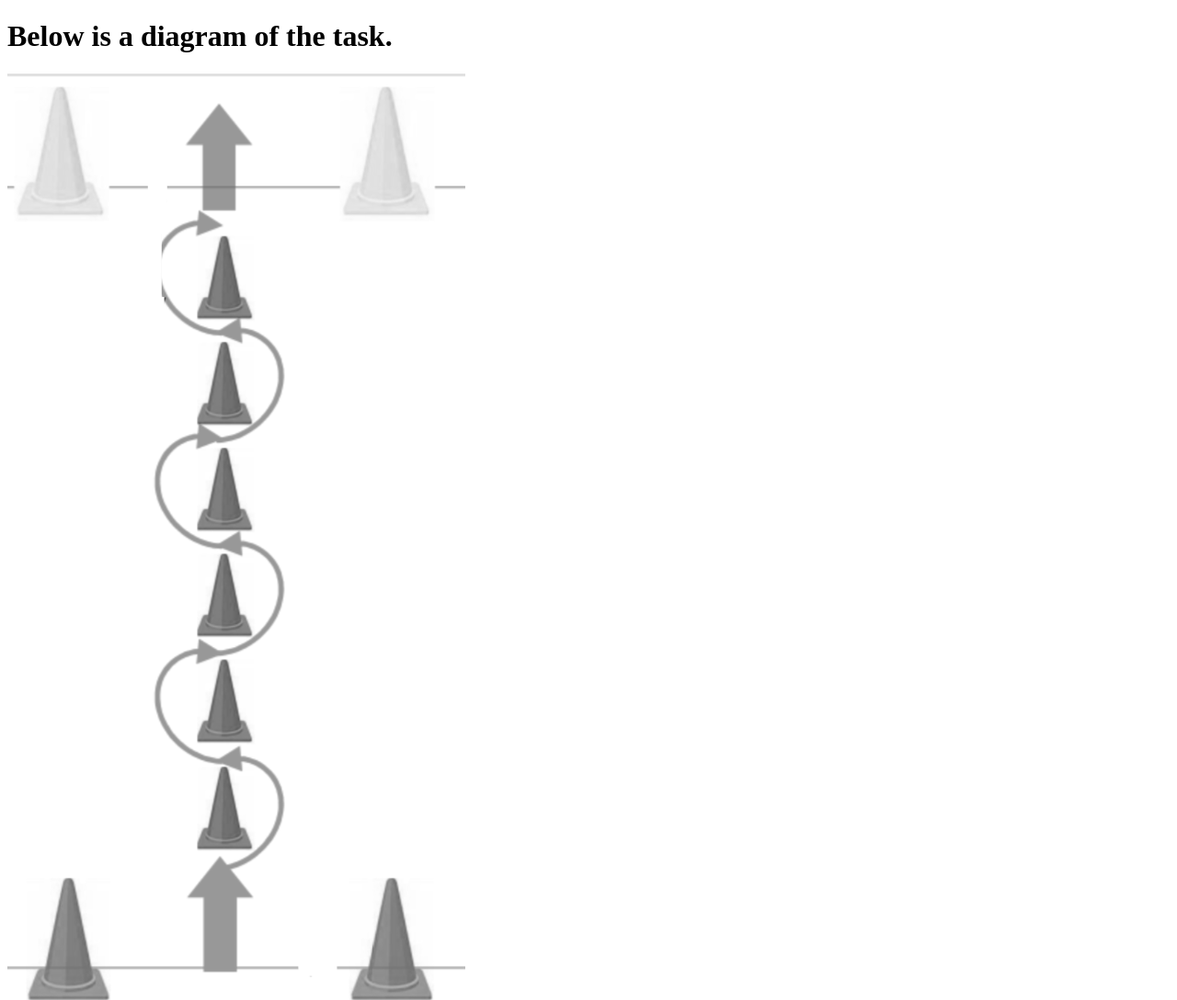
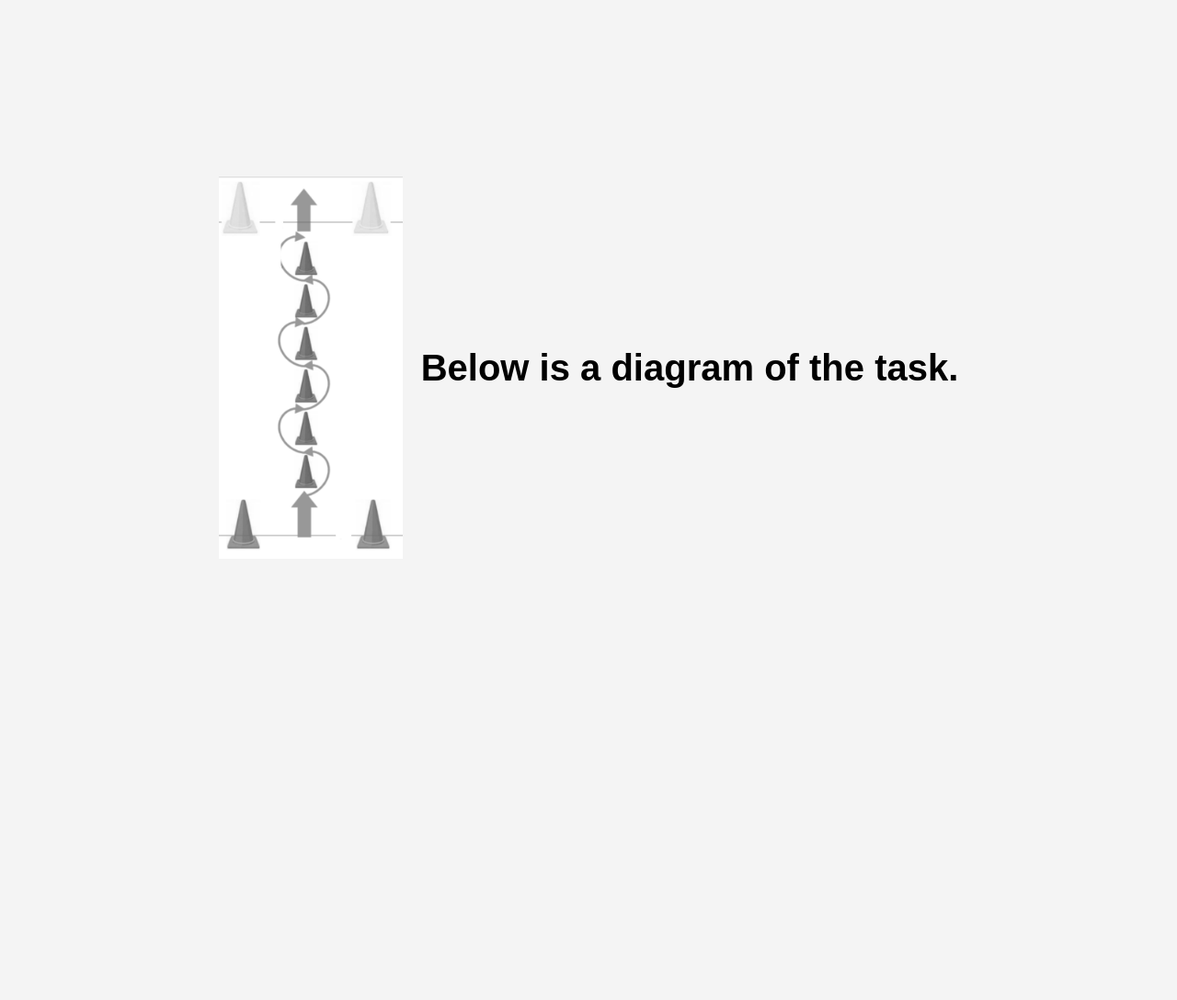
Before and after one commit to mariahschrum-tri/24-D-18_slalom_diagram, a plain HTML site: page index.html in a window 1280 px wide. Shown: the top 1088 px of the page at 92% size. After the commit the page ends 800 px from the top, so only its background shows below. Drawn offline with Linux system fonts and the light colour scheme.

Commit message:
Update index.html

```diff
--- a/index.html
+++ b/index.html
@@ -2,11 +2,39 @@
 <html lang="en">
 <head>
     <meta charset="UTF-8">
-    <meta name="viewport" content="width=device-width, initial-scale=.50">
+    <meta name="viewport" content="width=device-width, initial-scale=1.0">
     <title>My Image</title>
+    <style>
+        body {
+            display: flex;
+            align-items: center;
+            justify-content: center;
+            height: 100vh;
+            margin: 0;
+            background-color: #f4f4f4;
+        }
+        .container {
+            display: flex;
+            align-items: center;
+        }
+        .text {
+            text-align: center;
+            margin-left: 20px;
+            font-family: Arial, sans-serif;
+            font-size: 20px;
+        }
+        img {
+            width: 200px; /* Adjust image size here */
+            height: auto;
+        }
+    </style>
 </head>
 <body>
-    <h1>Below is a diagram of the task.</h1>
-    <img src="slalom_diagram_bw.png" alt="My Image" style="max-width:100%;height:auto;">
+    <div class="container">
+        <img src="slalom_diagram_bw.png" alt="My Image">
+        <div class="text">
+            <h1>Below is a diagram of the task.</h1>
+        </div>
+    </div>
 </body>
 </html>
```
